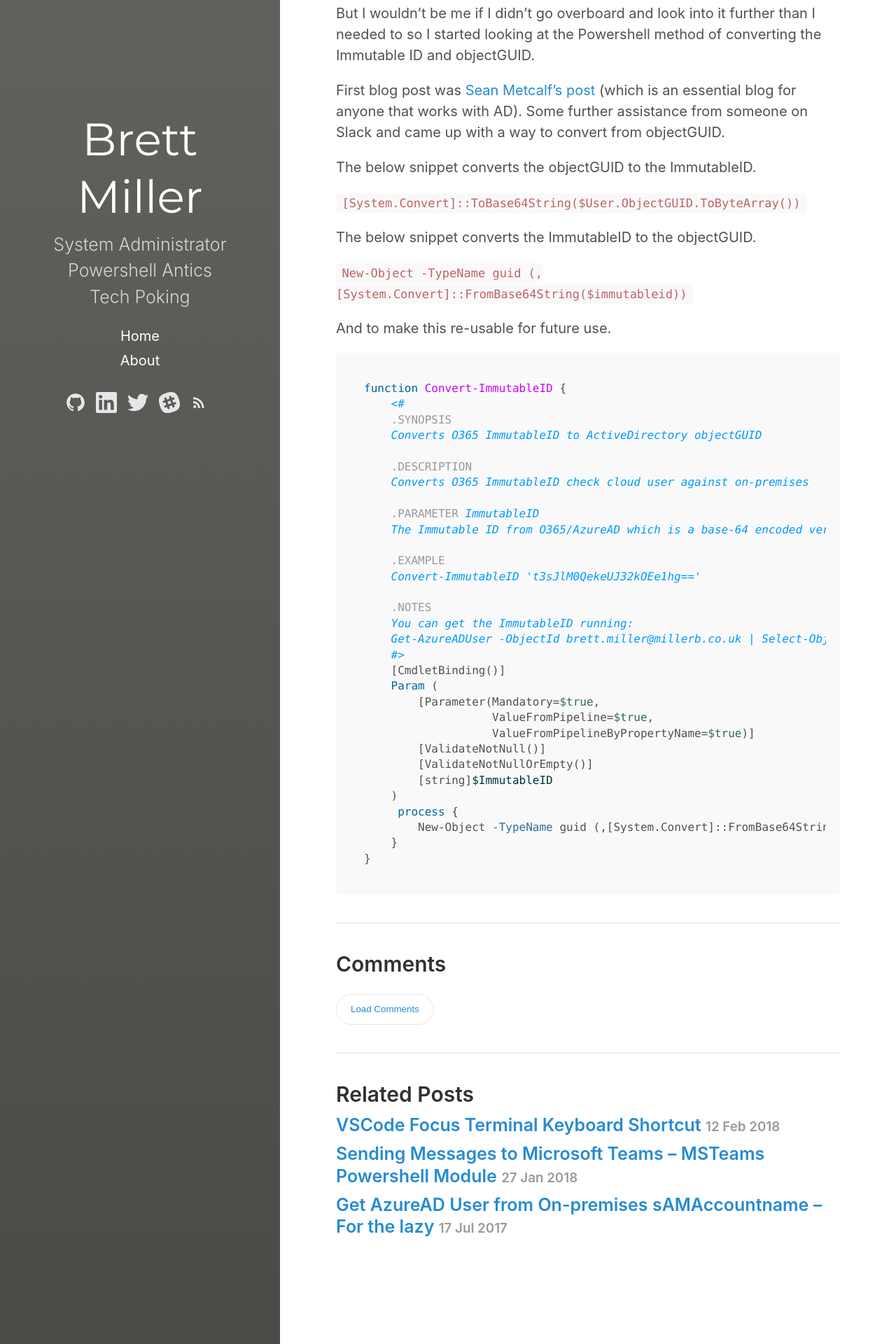
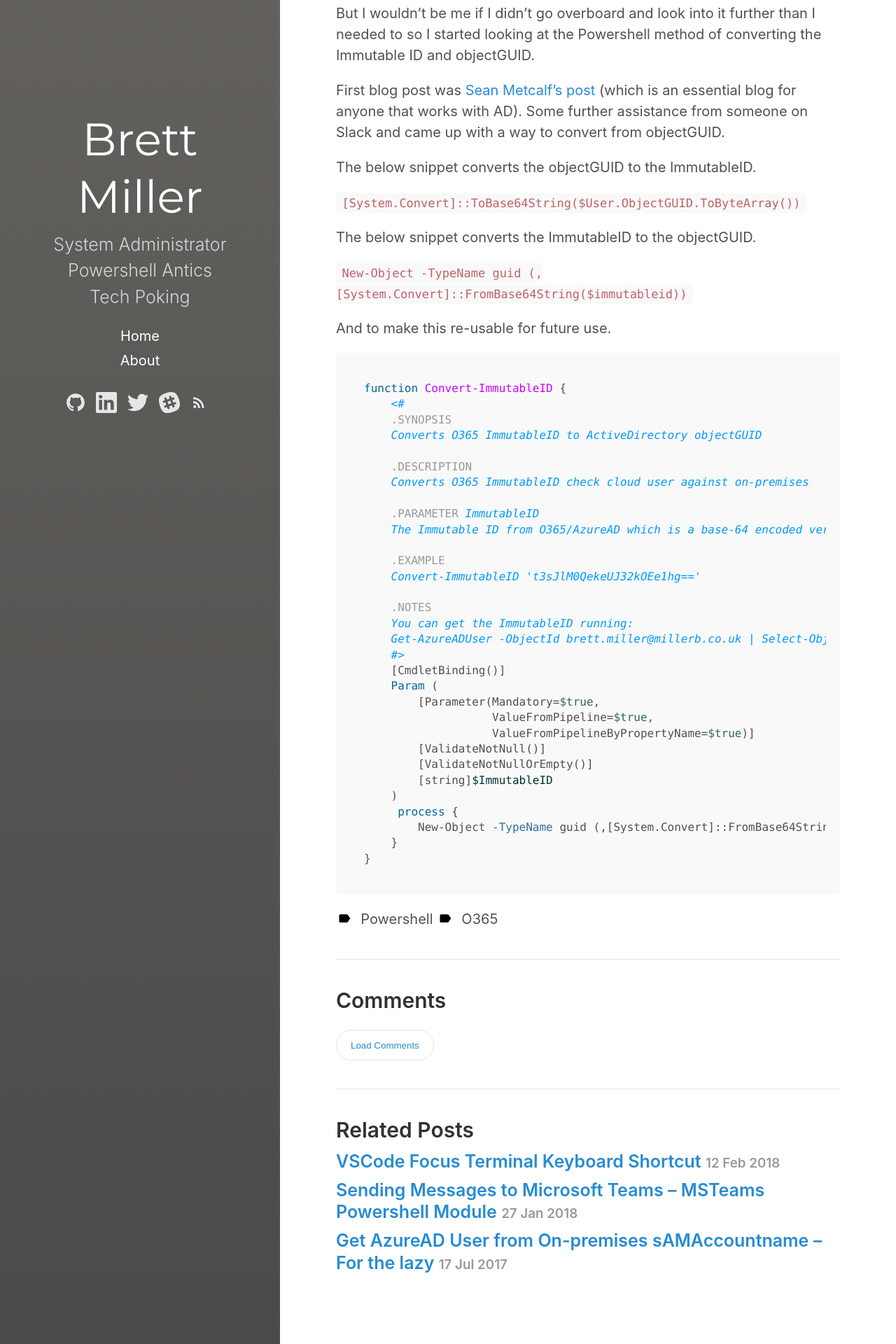
Before and after one commit to brettmillerb/brettmillerb.github.io, a Jekyll site: the page built from _posts/2017-07-16-convert-o365-immutableid-from-ad-objectguid.md, in a window 1280 px wide. Shown: the part 1156-3076 px from the top of the page at 70% size. Built offline with Jekyll 4.4.1, drawn with Linux system fonts in a browser that asks for light colours.

Commit message:
More formatting changes

```diff
--- a/_posts/2017-07-16-convert-o365-immutableid-from-ad-objectguid.md
+++ b/_posts/2017-07-16-convert-o365-immutableid-from-ad-objectguid.md
@@ -1,6 +1,10 @@
 ---
 title: Convert O365 ImmutableID from AD objectGUID
 date: 2017-02-08 00:25:29
+
+tags:
+  - Powershell
+  - O365
 ---
 We had an issue with an account recently which meant that we had to hard delete the O365 account and re-synchronise from on-premises without deleting the on-premises AD account.
 
```
Also changed, not shown: _posts/2018-01-27-sending-messages-to-microsoft-teams-msteams-powershell-module.md (+1 -1 lines).
